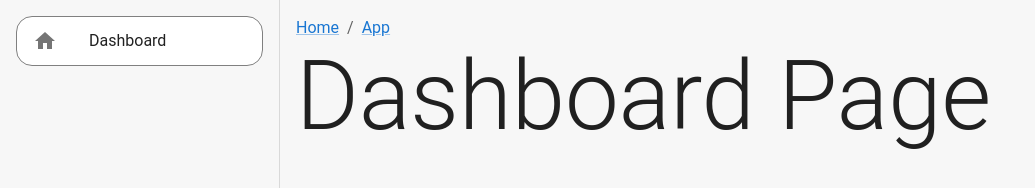
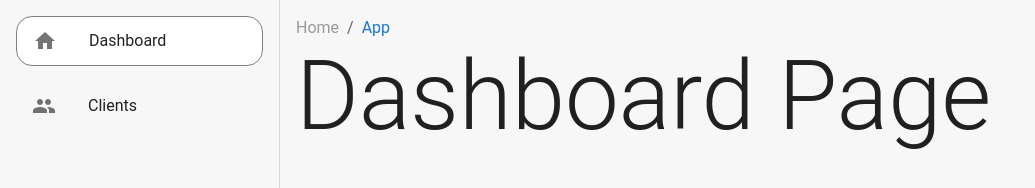
Before and after one commit to ecekoprucu/client-control-panel, a React (Vite) app: page / in a window 1280 px wide. Both pictures are taken after a click on the button "LOGIN". Shown: the top 188 px of the page, without its empty margins (0-1035 px from the left). Built offline with nearby package versions, Linux system fonts and the light colour scheme.

Commit message:
add client page route

```diff
--- a/src/components/AppWrapper/index.tsx
+++ b/src/components/AppWrapper/index.tsx
@@ -26,7 +26,16 @@ export const AppWrapper = ({ children }: AppWrapperProps) => {
           <Breadcrumbs aria-label="breadcrumb">
             {segments.map((segment, index) => {
               return (
-                <Link href={`${segment}`} key={index}>
+                <Link
+                  color={
+                    index === segments.length - 1 ? "primary" : "textDisabled"
+                  }
+                  href={`/${segment}`}
+                  sx={{
+                    textDecoration: "none",
+                  }}
+                  key={index}
+                >
                   {segment === "" ? "Home" : _.capitalize(segment)}
                 </Link>
               );
--- a/src/components/LeftMenu/index.tsx
+++ b/src/components/LeftMenu/index.tsx
@@ -5,10 +5,14 @@ import {
   useTheme,
 } from "@mui/material";
 import { Divider, Drawer, List, ListItem } from "@mui/material";
-import { Logout as LogoutIcon, Home as HomeIcon } from "@mui/icons-material";
+import {
+  Logout as LogoutIcon,
+  Home as HomeIcon,
+  People as PeopleIcon,
+} from "@mui/icons-material";
 
 import { useLocation, useNavigate } from "react-router-dom";
-import { ROUTE_APP } from "@/router/routes";
+import { ROUTE_APP, ROUTE_CLIENTS } from "@/router/routes";
 
 import { useDispatch } from "react-redux";
 import { logout } from "@/redux/slice/authSlice";
@@ -43,6 +47,7 @@ export const LeftMenu = () => {
         <ListItem>
           <ListItemButton
             sx={{
+              borderRadius: 4,
               "&.Mui-selected": {
                 backgroundColor: "#fff",
                 border: "1px solid gray",
@@ -60,6 +65,29 @@ export const LeftMenu = () => {
               <HomeIcon />
             </ListItemIcon>
             <ListItemText>Dashboard</ListItemText>
+          </ListItemButton>
+        </ListItem>
+        <ListItem>
+          <ListItemButton
+            sx={{
+              borderRadius: 4,
+              "&.Mui-selected": {
+                backgroundColor: "#fff",
+                border: "1px solid gray",
+                borderRadius: 4,
+
+                "&:hover": {
+                  backgroundColor: "#ebebeb",
+                },
+              },
+            }}
+            onClick={() => navigate(`${ROUTE_CLIENTS}`)}
+            selected={pathname === `${ROUTE_APP}/${ROUTE_CLIENTS}`}
+          >
+            <ListItemIcon>
+              <PeopleIcon />
+            </ListItemIcon>
+            <ListItemText>Clients</ListItemText>
           </ListItemButton>
         </ListItem>
       </List>
--- a/src/index.css
+++ b/src/index.css
@@ -12,13 +12,17 @@
   -moz-osx-font-smoothing: grayscale;
 }
 
+a {
+  font-weight: 500;
+  text-decoration: none;
+}
 body {
   margin: 0;
   display: flex;
   place-items: center;
   min-width: 320px;
   min-height: 100vh;
-  background-color: #f7f7f7 !important;
+  background-color: #f7f7f7;
 }
 
 h1 {
```
Also changed, not shown: src/router/index.tsx (+4 -4 lines).
